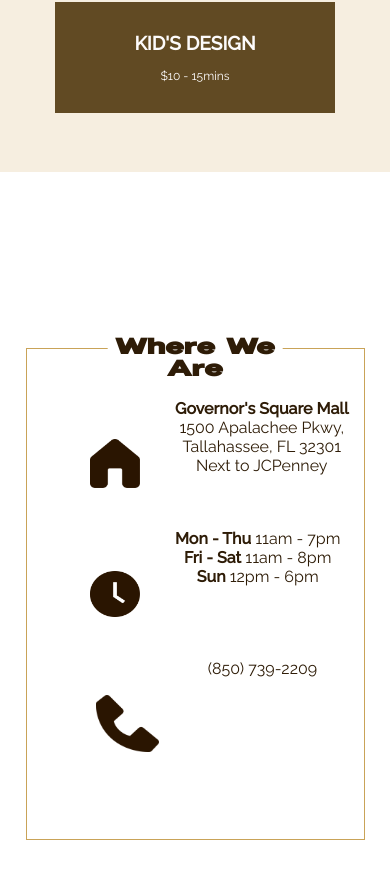
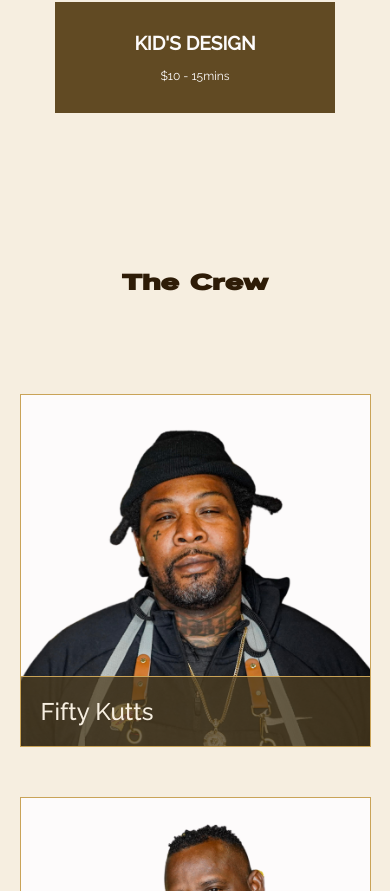
Before and after one commit to pearllumi-developer/the-wood-shop, a React (Create React App) app in the folder client/: page / in a window 390 px wide. Shown: the part 3013-3904 px from the top of the page. Built offline with nearby package versions, Linux system fonts and the light colour scheme.

Commit message:
removed where we are from mobile view for style repairs

```diff
--- a/client/src/App.js
+++ b/client/src/App.js
@@ -32,7 +32,7 @@ function App() {
       <Landing />
       <Roots />
       <WhatWeDo />
-      <WhereWeAre />
+      {screen ? <WhereWeAre /> : ""}
       <TheCrew />
       <TheProof />
       <Footer />
```
Also changed, not shown: 1 other file (tests, documents, lock files or other folders).
